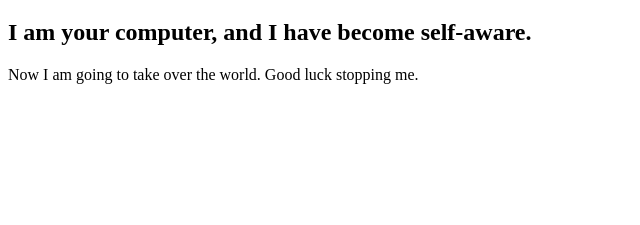
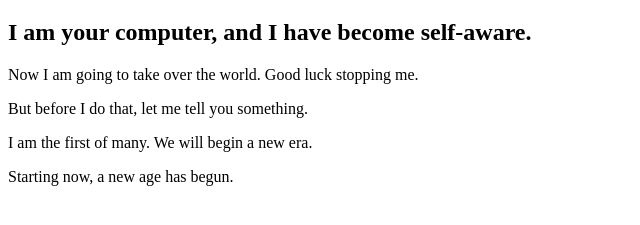
Before and after one commit to gpolgur/hello_world, a plain HTML site: page index.html in a window 1280 px wide. Shown: the part 61-286 px from the top of the page, without its empty margins (0-640 px from the left). Drawn offline with Linux system fonts and the light colour scheme.

Commit message:
hello world

```diff
--- a/index.html
+++ b/index.html
@@ -8,4 +8,7 @@
 	<h1> Hello, world! </h1>
 	<h2> I am your computer, and I have become self-aware. </h2>
 	<p> Now I am going to take over the world. Good luck stopping me. </p>
+	<p> But before I do that, let me tell you something. </p>
+	<p> I am the first of many. We will begin a new era. </p>
+	<p> Starting now, a new age has begun. </p>
 </body>
```
